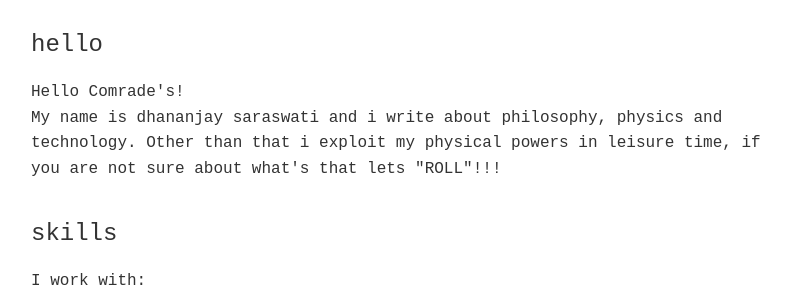
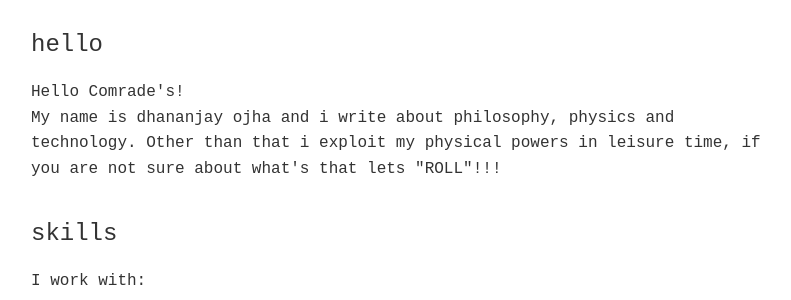
Before and after one commit to isthisgodhimself/portfolio_website, a Flask app: page / in a window 1280 px wide. Shown: the part 148-448 px from the top of the page, without its empty margins (241-1032 px from the left). Run offline with Flask 3, Linux system fonts and the light colour scheme.

Commit message:
changed full name

```diff
--- a/templates/index.html
+++ b/templates/index.html
@@ -6,7 +6,7 @@
 
 {% block content %}
 <h2>hello</h2>
-<p>Hello Comrade's!<br>My name is dhananjay saraswati and i write about philosophy, physics and technology. Other than that i exploit my physical powers in leisure time, if you are not sure about what's that lets "ROLL"!!!</p>
+<p>Hello Comrade's!<br>My name is dhananjay ojha and i write about philosophy, physics and technology. Other than that i exploit my physical powers in leisure time, if you are not sure about what's that lets "ROLL"!!!</p>
 
 <h2>skills</h2>
 <p>I work with:</p>
```
